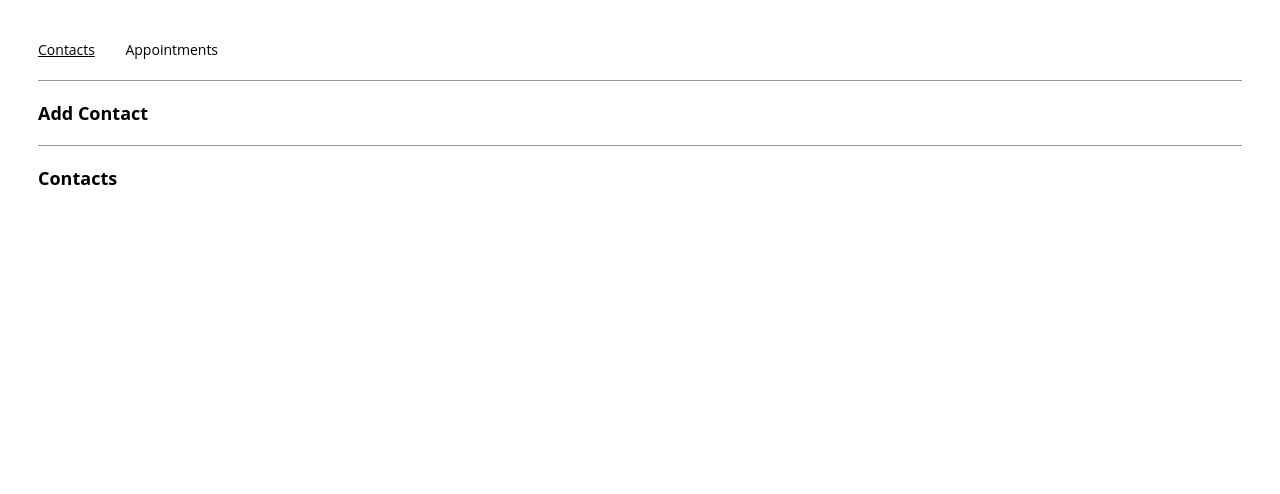
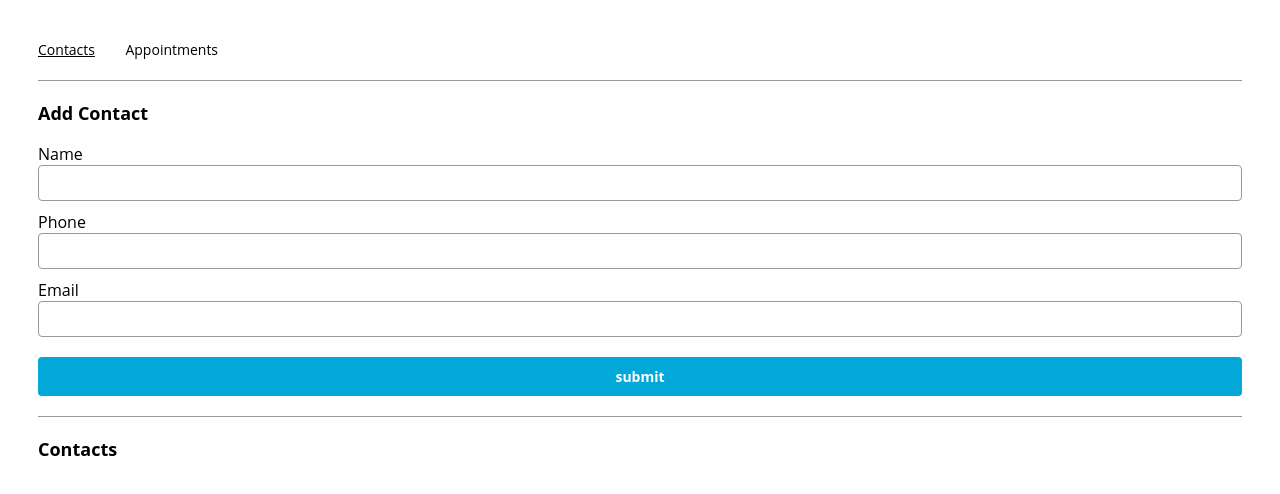
Before and after one commit to Abcshake/AppointmentPlanner, a React (Create React App) app: page /contacts in a window 1280 px wide. Shown: the top 494 px of the page. Built offline with nearby package versions, Linux system fonts and the light colour scheme.

Commit message:
start work on contactform and contactspage

```diff
--- a/src/App.js
+++ b/src/App.js
@@ -21,12 +21,12 @@ function App() {
   Implement functions to add data to
   contacts and appointments
   */
-  const handleContacts = () => setContacts(prev => {
-   contacts = [...prev,contacts]
+  const addContacts = (name,phone,email) => setContacts(prev => {
+   contacts = [...prev,{name,phone,email}]
   })
 
-  const handleAppointments = () => setAppointment(prev => {
-    appointments = [...prev,appointments]
+  const addAppointments = (title,contact,time) => setAppointment(prev => {
+    appointments = [...prev,{title,contact,time}]
   })
 
   return (
@@ -47,13 +47,13 @@ function App() {
           <Route path={ROUTES.CONTACTS}>
              {/* Add props to ContactsPage */}
             <ContactsPage
-              handleContacts={handleContacts}
+              addContacts={addContacts}
               contacts={contacts} />
           </Route>
           <Route path={ROUTES.APPOINTMENTS}>
             {/* Add props to AppointmentsPage */}
             <AppointmentsPage
-              handleAppointments={handleAppointments}
+              addAppointments={addAppointments}
               appointments={appointments} />
           </Route>
         </Switch>
--- a/src/components/contactForm/ContactForm.js
+++ b/src/components/contactForm/ContactForm.js
@@ -1,15 +1,39 @@
 import React from "react";
 
-export const ContactForm = ({
-  name,
-  setName,
-  phone,
-  setPhone,
-  email,
-  setEmail,
-  handleSubmit
-}) => {
+export const ContactForm = (props) => {
+  const {name,
+    setName,
+    phone,
+    setPhone,
+    email,
+    setEmail,
+    handleSubmit} = props;
+
+    const handleNameChange = (e) =>{
+      setName(e.target.value)
+    }
+
+    const handlePhoneChange = (e) =>{
+      setPhone(e.target.value)
+    }
+
+    const handleEmailChange = (e) =>{
+      setEmail(e.target.value)
+    }
   return (
-    ContactForm
+    <div>
+      <form onSubmit={handleSubmit}>
+        <label>Name</label>
+        <input type="text" value={name} onChange={handleNameChange}></input>
+
+        <label>Phone</label>
+        <input type="tel" value={phone} onChange={handlePhoneChange}></input>
+
+        <label>Email</label>
+        <input type="email" value={email} onChange={handleEmailChange}></input>
+
+        <input type="submit" value="submit"></input>
+      </form>
+    </div>
   );
 };
--- a/src/containers/contactsPage/ContactsPage.js
+++ b/src/containers/contactsPage/ContactsPage.js
@@ -1,10 +1,19 @@
-import React from "react";
+import React, { useEffect, useState } from "react";
+import {ContactForm} from "../../components/contactForm/ContactForm";
+import {TileList} from "../../components/tileList/TileList";
 
-export const ContactsPage = () => {
+export const ContactsPage = (props) => {
   /*
   Define state variables for
   contact info and duplicate check
   */
+const {addContacts, contacts} = props;
+
+ const [name, setName] = useState('');
+ const [phone, setPhone] = useState('');
+ const [email, setEmail] = useState('');
+ const [duplicate, setDuplicate] = useState(false);
+
 
   const handleSubmit = (e) => {
     e.preventDefault();
@@ -12,21 +21,46 @@ export const ContactsPage = () => {
     Add contact info and clear data
     if the contact name is not a duplicate
     */
+   if(!duplicate){
+     addContacts(name,phone,email);
+     setName('');
+     setPhone('');
+     setEmail('');
+   }
   };
 
   /*
   Using hooks, check for contact name in the
   contacts array variable in props
   */
+ useEffect(() => {
+   for (let contact of contacts){
+     name === contact.name ? setDuplicate(true): setDuplicate(false)
+   }
+   return () => {
+    setDuplicate(false);
+   }
+ },[contacts]);
 
   return (
     <div>
       <section>
         <h2>Add Contact</h2>
+        <ContactForm
+          name = {name}
+          email = {email}
+          phone = {phone}
+          setName = {setName}
+          setEmail = {setEmail}
+          setPhone = {setPhone}
+          onSubmit = {handleSubmit} />
       </section>
       <hr />
       <section>
         <h2>Contacts</h2>
+        <TileList
+          contacts={props.contacts}
+        />
       </section>
     </div>
   );
```
